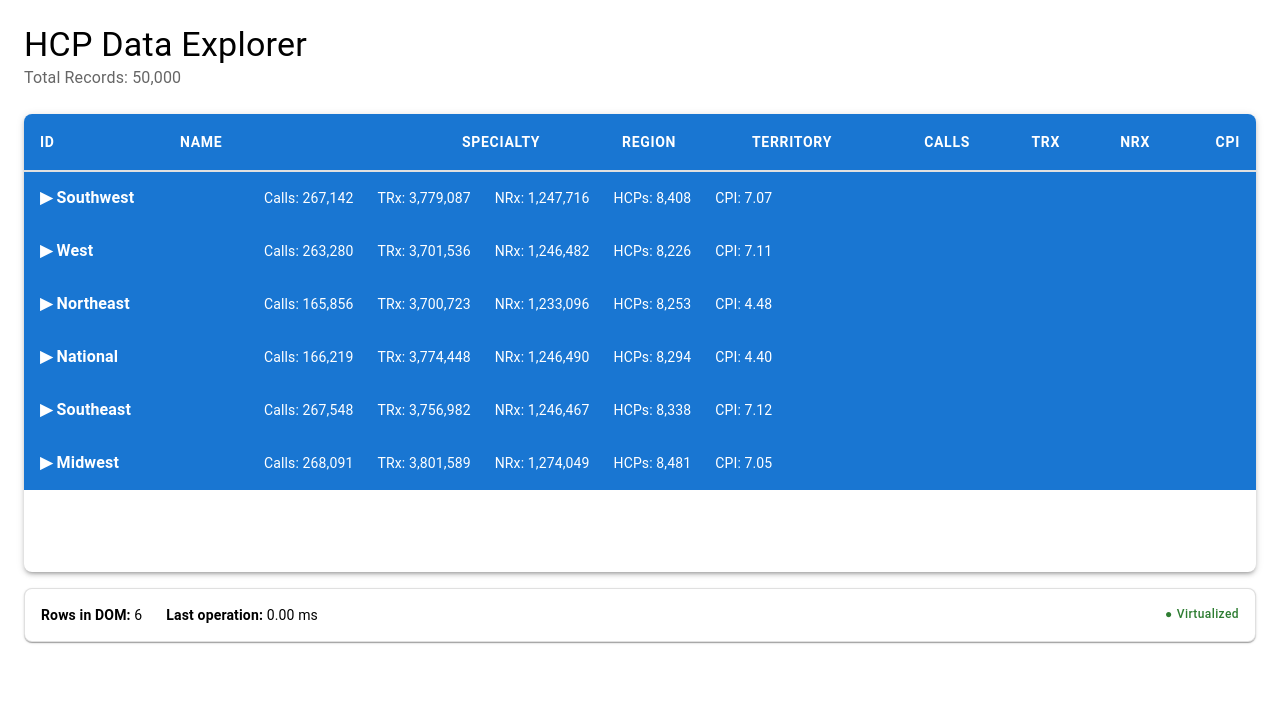
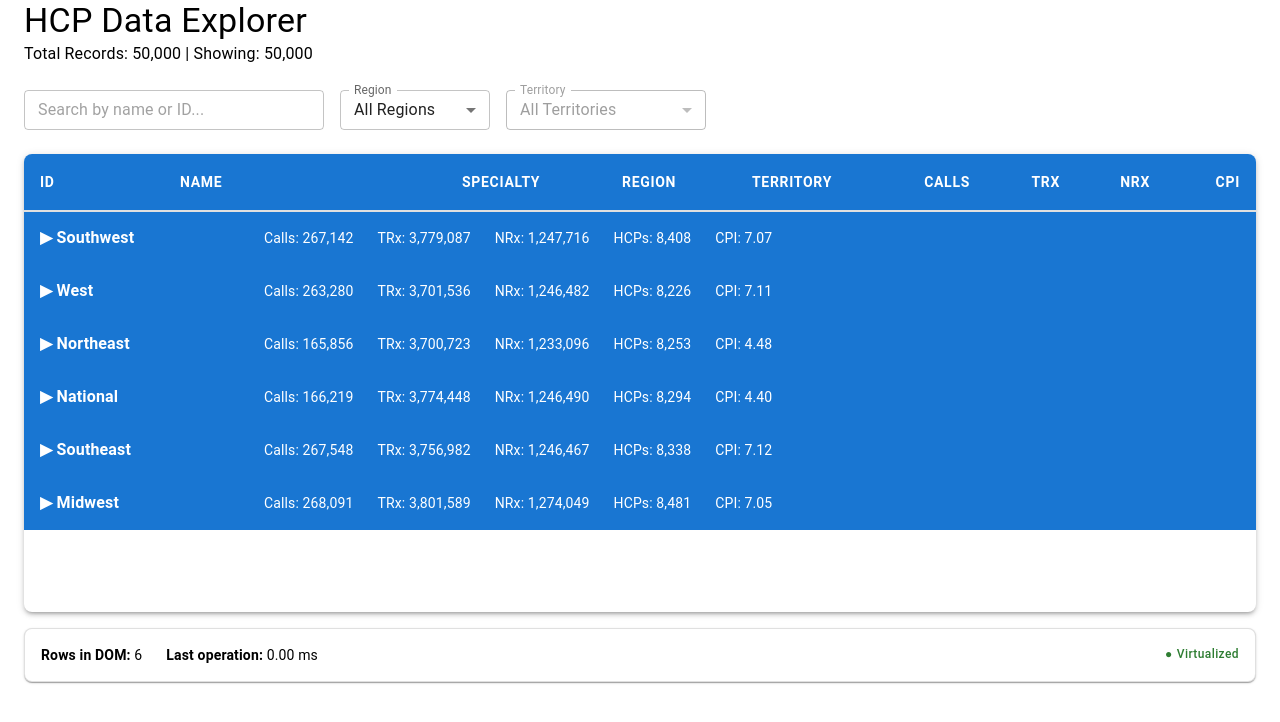
Before and after one commit to chinmay2099/hcp-data-explorer, a React (Vite) app: page / in a window 1280 px wide. Shown: the top 722 px of the page. Built offline with nearby package versions, Linux system fonts and the light colour scheme.

Commit message:
Add Search and Region/Territory Filters to HCP Data Explorer (#4)
Co-authored-by: chinmaybonde20 <chinmay.b@bayrocklabs.com>

```diff
--- a/src/App.tsx
+++ b/src/App.tsx
@@ -1,9 +1,24 @@
 import { Container, Typography, Box, CircularProgress } from "@mui/material";
 import { HcpTable } from "./components/HcpTable";
 import { useHcpData } from "./hooks/useHcpData";
+import { useFiltering } from "./hooks/useFiltering";
+import { SearchBar } from "./components/SearchBar";
+import { RegionFilter } from "./components/RegionFilter";
+import { TerritoryFilter } from "./components/TerritoryFilter";
 
 function App() {
   const { data, loading } = useHcpData();
+  const {
+    searchTerm,
+    setSearchTerm,
+    selectedRegion,
+    setSelectedRegion,
+    selectedTerritory,
+    setSelectedTerritory,
+    availableRegions,
+    availableTerritories,
+    filteredData,
+  } = useFiltering(data);
 
   if (loading) {
     return (
@@ -24,16 +39,36 @@ function App() {
   }
 
   return (
-    <Container className="app-container" maxWidth={false} sx={{ px: 3 }}>
-      <Box className="app-header" sx={{ mb: 3 }}>
-        <Typography className="app-title" variant="h4">
-          HCP Data Explorer
-        </Typography>
-        <Typography className="records-count" variant="body1">
-          Total Records: {data.length.toLocaleString()}
+    <Container maxWidth={false} sx={{ px: 3 }}>
+      <Box sx={{ mb: 3 }}>
+        <Typography variant="h4">HCP Data Explorer</Typography>
+        <Typography variant="body1">
+          Total Records: {data.length.toLocaleString()} | Showing:{" "}
+          {filteredData.length.toLocaleString()}
         </Typography>
       </Box>
-      <HcpTable data={data} />
+      <Box sx={{ mb: 3, display: "flex", gap: 2, alignItems: "center" }}>
+        <SearchBar searchTerm={searchTerm} onSearchChange={setSearchTerm} />
+        <RegionFilter
+          selectedRegion={selectedRegion}
+          availableRegions={availableRegions}
+          onRegionChange={setSelectedRegion}
+        />
+        <TerritoryFilter
+          selectedTerritory={selectedTerritory}
+          availableTerritories={availableTerritories}
+          onTerritoryChange={setSelectedTerritory}
+          disabled={selectedRegion === "all"}
+        />
+      </Box>
+      <HcpTable
+        data={filteredData}
+        autoExpand={
+          searchTerm.length > 0 ||
+          selectedRegion !== "all" ||
+          selectedTerritory !== "all"
+        }
+      />
     </Container>
   );
 }
--- a/src/components/HcpTable.tsx
+++ b/src/components/HcpTable.tsx
@@ -16,15 +16,19 @@ import { HcpRowComponent } from "./HcpRow";
 
 interface HcpTableProps {
   data: HcpRow[];
+  autoExpand?: boolean;
 }
 
-export function HcpTable({ data }: HcpTableProps) {
+export function HcpTable({ data, autoExpand = false }: HcpTableProps) {
   const [domRowCount, setDomRowCount] = useState(0);
   const [lastOperationTime, setLastOperationTime] = useState<number>(0);
 
   const parentRef = useRef<HTMLDivElement>(null);
 
-  const { renderItems, toggleRegion, toggleTerritory } = useGrouping(data);
+  const { renderItems, toggleRegion, toggleTerritory } = useGrouping(
+    data,
+    autoExpand,
+  );
 
   const virtualizer = useVirtualizer({
     count: renderItems.length,
--- /dev/null
+++ b/src/components/RegionFilter.tsx
@@ -0,0 +1,33 @@
+import { FormControl, InputLabel, Select, MenuItem, Box } from "@mui/material";
+
+interface RegionFilterProps {
+  selectedRegion: string;
+  availableRegions: string[];
+  onRegionChange: (region: string) => void;
+}
+
+export function RegionFilter({
+  selectedRegion,
+  availableRegions,
+  onRegionChange,
+}: RegionFilterProps) {
+  return (
+    <Box sx={{ minWidth: 150 }}>
+      <FormControl fullWidth size="small">
+        <InputLabel>Region</InputLabel>
+        <Select
+          value={selectedRegion}
+          label="Region"
+          onChange={(e) => onRegionChange(e.target.value)}
+        >
+          <MenuItem value="all">All Regions</MenuItem>
+          {availableRegions.map((region) => (
+            <MenuItem key={region} value={region}>
+              {region}
+            </MenuItem>
+          ))}
+        </Select>
+      </FormControl>
+    </Box>
+  );
+}
--- /dev/null
+++ b/src/components/SearchBar.tsx
@@ -0,0 +1,21 @@
+import { TextField, Box } from "@mui/material";
+
+interface SearchBarProps {
+  searchTerm: string;
+  onSearchChange: (value: string) => void;
+}
+
+export function SearchBar({ searchTerm, onSearchChange }: SearchBarProps) {
+  return (
+    <Box sx={{ width: 300 }}>
+      <TextField
+        fullWidth
+        size="small"
+        placeholder="Search by name or ID..."
+        value={searchTerm}
+        onChange={(e) => onSearchChange(e.target.value)}
+        variant="outlined"
+      />
+    </Box>
+  );
+}
--- /dev/null
+++ b/src/components/TerritoryFilter.tsx
@@ -0,0 +1,35 @@
+import { FormControl, InputLabel, Select, MenuItem, Box } from "@mui/material";
+
+interface TerritoryFilterProps {
+  selectedTerritory: string;
+  availableTerritories: string[];
+  onTerritoryChange: (territory: string) => void;
+  disabled?: boolean;
+}
+
+export function TerritoryFilter({
+  selectedTerritory,
+  availableTerritories,
+  onTerritoryChange,
+  disabled = false,
+}: TerritoryFilterProps) {
+  return (
+    <Box sx={{ minWidth: 200 }}>
+      <FormControl fullWidth size="small" disabled={disabled}>
+        <InputLabel>Territory</InputLabel>
+        <Select
+          value={selectedTerritory}
+          label="Territory"
+          onChange={(e) => onTerritoryChange(e.target.value)}
+        >
+          <MenuItem value="all">All Territories</MenuItem>
+          {availableTerritories.map((territory) => (
+            <MenuItem key={territory} value={territory}>
+              {territory}
+            </MenuItem>
+          ))}
+        </Select>
+      </FormControl>
+    </Box>
+  );
+}
--- /dev/null
+++ b/src/hooks/filtering.utils.ts
@@ -0,0 +1,56 @@
+import { type HcpRow } from "../types/hcp";
+
+export function filterBySearchTerm(
+  rows: HcpRow[],
+  searchTerm: string
+): HcpRow[] {
+  if (!searchTerm.trim()) {
+    return rows;
+  }
+
+  const lowerSearchTerm = searchTerm.toLowerCase();
+  return rows.filter(
+    (row) =>
+      row.name.toLowerCase().includes(lowerSearchTerm) ||
+      row.id.toLowerCase().includes(lowerSearchTerm)
+  );
+}
+
+export function filterByRegion(
+  rows: HcpRow[],
+  region: string
+): HcpRow[] {
+  if (region === "all") {
+    return rows;
+  }
+  return rows.filter((row) => row.region === region);
+}
+
+export function filterByTerritory(
+  rows: HcpRow[],
+  territory: string
+): HcpRow[] {
+  if (territory === "all") {
+    return rows;
+  }
+  return rows.filter((row) => row.territory === territory);
+}
+
+export function getAvailableRegions(rows: HcpRow[]): string[] {
+  const regions = new Set(rows.map((row) => row.region));
+  return Array.from(regions).sort();
+}
+
+export function getAvailableTerritories(
+  rows: HcpRow[],
+  selectedRegion: string
+): string[] {
+  if (selectedRegion === "all") {
+    const territories = new Set(rows.map((row) => row.territory));
+    return Array.from(territories).sort();
+  }
+  const territories = new Set(
+    rows.filter((row) => row.region === selectedRegion).map((row) => row.territory)
+  );
+  return Array.from(territories).sort();
+}
--- /dev/null
+++ b/src/hooks/useFiltering.ts
@@ -0,0 +1,52 @@
+import { useState, useMemo } from "react";
+import { type HcpRow } from "../types/hcp";
+import {
+  filterBySearchTerm,
+  filterByRegion,
+  filterByTerritory,
+  getAvailableRegions,
+  getAvailableTerritories,
+} from "./filtering.utils";
+
+export function useFiltering(data: HcpRow[]) {
+  const [searchTerm, setSearchTerm] = useState("");
+  const [selectedRegion, setSelectedRegion] = useState("all");
+  const [selectedTerritory, setSelectedTerritory] = useState("all");
+
+  const availableRegions = useMemo(
+    () => getAvailableRegions(data),
+    [data]
+  );
+
+  const availableTerritories = useMemo(
+    () => getAvailableTerritories(data, selectedRegion),
+    [data, selectedRegion]
+  );
+
+  const filteredData = useMemo(() => {
+    let result = data;
+
+    result = filterBySearchTerm(result, searchTerm);
+    result = filterByRegion(result, selectedRegion);
+    result = filterByTerritory(result, selectedTerritory);
+
+    return result;
+  }, [data, searchTerm, selectedRegion, selectedTerritory]);
+
+  const handleRegionChange = (region: string) => {
+    setSelectedRegion(region);
+    setSelectedTerritory("all");
+  };
+
+  return {
+    searchTerm,
+    setSearchTerm,
+    selectedRegion,
+    setSelectedRegion: handleRegionChange,
+    selectedTerritory,
+    setSelectedTerritory,
+    availableRegions,
+    availableTerritories,
+    filteredData,
+  };
+}
--- a/src/hooks/useGrouping.ts
+++ b/src/hooks/useGrouping.ts
@@ -1,11 +1,11 @@
-import { useState, useMemo, useCallback } from "react";
+import { useState, useMemo, useCallback, useEffect } from "react";
 import { type HcpRow } from "../types/hcp";
 import {
   groupByRegionAndTerritory,
   flattenGroupedData,
 } from "./grouping.utils";
 
-export function useGrouping(data: HcpRow[]) {
+export function useGrouping(data: HcpRow[], autoExpand: boolean = false) {
   const [expandedRegions, setExpandedRegions] = useState<Set<string>>(
     new Set(),
   );
@@ -14,6 +14,22 @@ export function useGrouping(data: HcpRow[]) {
   );
 
   const groupedData = useMemo(() => groupByRegionAndTerritory(data), [data]);
+
+  useEffect(() => {
+    if (autoExpand && data.length > 0 && data.length < 1000) {
+      const allRegions = new Set(groupedData.keys());
+      const allTerritories = new Set<string>();
+
+      for (const [region, territories] of groupedData.entries()) {
+        for (const territory of territories.keys()) {
+          allTerritories.add(`${region}::${territory}`);
+        }
+      }
+
+      setExpandedRegions(allRegions);
+      setExpandedTerritories(allTerritories);
+    }
+  }, [autoExpand, data.length, groupedData]);
 
   const renderItems = useMemo(
     () => flattenGroupedData(groupedData, expandedRegions, expandedTerritories),
```
